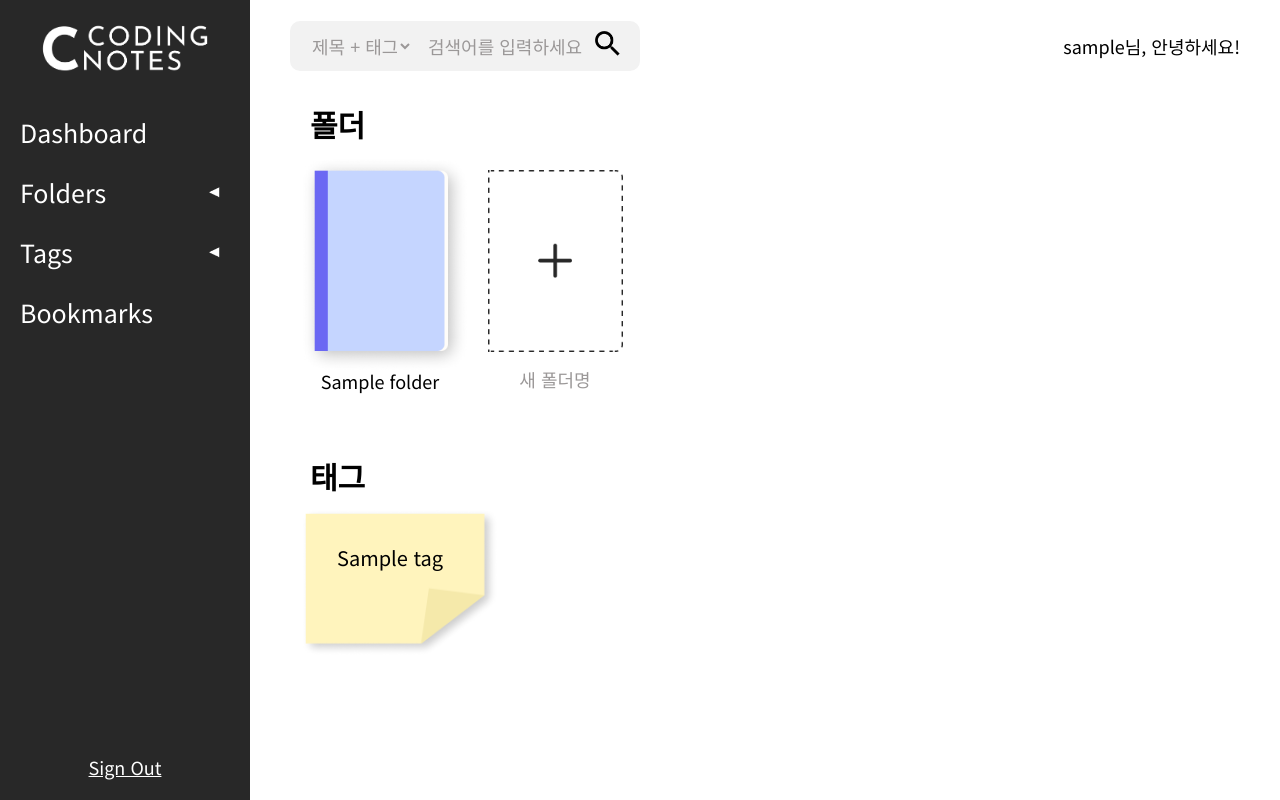
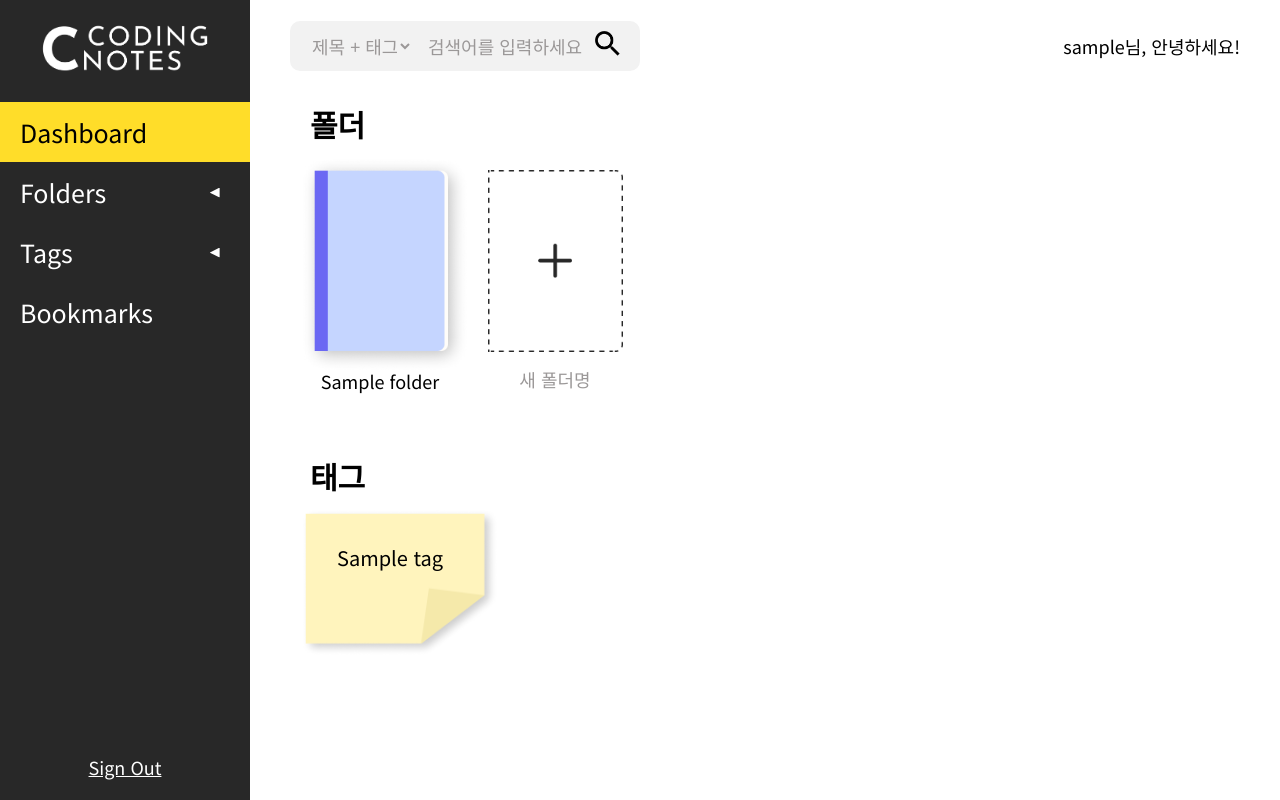
Before and after one commit to snulion-coding-notes/coding-notes-hackathon, a Django app: page /codingnote/dashboard/ in a window 1280 px wide. Run offline with Django 3.2, Linux system fonts and the light colour scheme; a user stored in the database is signed in; tables that the repository leaves empty hold one stand-in row (values such as "Sample post"); style sheets or scripts are compiled from the project's sources; some libraries are stand-ins or nearby versions.

Commit message:
Implement sidebar current page feat

```diff
--- a/appCodingNote/static/appCodingNote/js/sidebar.js
+++ b/appCodingNote/static/appCodingNote/js/sidebar.js
@@ -1,12 +1,28 @@
 const activateToggle = (element) => {
-  // 토글 스위치를 회전시켜줌
   const buttonElement = document.getElementById(`${element}-dropdown-btn`);
   buttonElement.classList.toggle("active");
 
-  // 토글 목록을 보여줌
   const toggleElements = document.getElementsByClassName(`${element}-dropdown`);
   [...toggleElements].forEach((element) => {
     if (element.style.display === "none") element.style.display = "flex";
     else element.style.display = "none";
   })
 }
+
+// TODO : Bookmark도 추가
+window.onload = () => {
+  const currentPath = window.location.pathname;
+  console.log(currentPath);
+  let currentPageElement;
+
+  if (currentPath === '/codingnote/dashboard/') {
+    currentPageElement = document.getElementById('dashboard-menu');
+    currentPageElement.classList.add('current-page');
+  } else if (currentPath.includes('readfolder')) {
+    currentPageElement = document.getElementById('folders-menu');
+    currentPageElement.classList.add('current-page');
+  } else if (currentPath.includes('readtag')) {
+    currentPageElement = document.getElementById('tags-menu');
+    currentPageElement.classList.add('current-page');
+  }
+}
--- a/appCodingNote/static/appCodingNote/scss/sidebar.scss
+++ b/appCodingNote/static/appCodingNote/scss/sidebar.scss
@@ -99,3 +99,19 @@
 .dropdown-container:hover {
   background-color: $hover-gray;
 }
+
+.current-page {
+  background-color: $yellow !important;
+
+  a {
+    color: black !important;
+  }
+
+  button {
+    color: black !important;
+
+    img {
+      filter: brightness(0);
+    }
+  }
+}
--- a/appCodingNote/templates/sidebar.html
+++ b/appCodingNote/templates/sidebar.html
@@ -6,7 +6,7 @@
   <link rel="stylesheet" type="text/css" href="{% sass_src 'appCodingNote/scss/sidebar.scss' %}"/>
 {% endblock side_style%}
 {% block side_js %}
-  <script src="{% static 'appCodingNote/js/sidebar.js' %}"></script>
+  <script defer src="{% static 'appCodingNote/js/sidebar.js' %}"></script>
 {% endblock side_js %}
 
 {% block content %}
@@ -17,15 +17,17 @@
         <img src="{% static 'img/logo-white.png' %}">
       </a>
     </div>
-    <div class="menu-item">
+
+    <!-- Dashboard -->
+    <div id="dashboard-menu" class="menu-item">
       <a href="/codingnote/dashboard">Dashboard</a>
     </div>
 
     <!-- Folders -->
-    <div class="menu-item">
+    <div id="folders-menu" class="menu-item">
       <button class="dropdown-btn" onclick="activateToggle('folder')">
         <p>Folders</p>
-        <img id="folder-dropdown-btn" src="{% static 'img/toggle-switch.png' %}">
+        <img id="folder-dropdown-btn" src="{% static 'img/toggle-switch.svg' %}">
       </button>
     </div>
     {% for folder in my_folders %}
@@ -35,10 +37,10 @@
     {% endfor %}
 
     <!-- Tags -->
-    <div class="menu-item">
+    <div id="tags-menu" class="menu-item">
       <button class="dropdown-btn" onclick="activateToggle('tag')">
         <p>Tags</p>
-        <img id="tag-dropdown-btn" src="{% static 'img/toggle-switch.png' %}">
+        <img id="tag-dropdown-btn" src="{% static 'img/toggle-switch.svg' %}">
       </button>
     </div>
     {% for tag in my_tags %}
@@ -49,7 +51,7 @@
     {% endfor %}
 
     <!-- Bookmarks -->
-    <div class="menu-item">
+    <div id="bookmarks-menu" class="menu-item">
       <a href="#Bookmarks">Bookmarks</a>
     </div>
     <div class="signout-button">
```
Also changed, not shown: appCodingNote/static/img/toggle-switch.png (deleted), appCodingNote/static/img/toggle-switch.svg (added).
